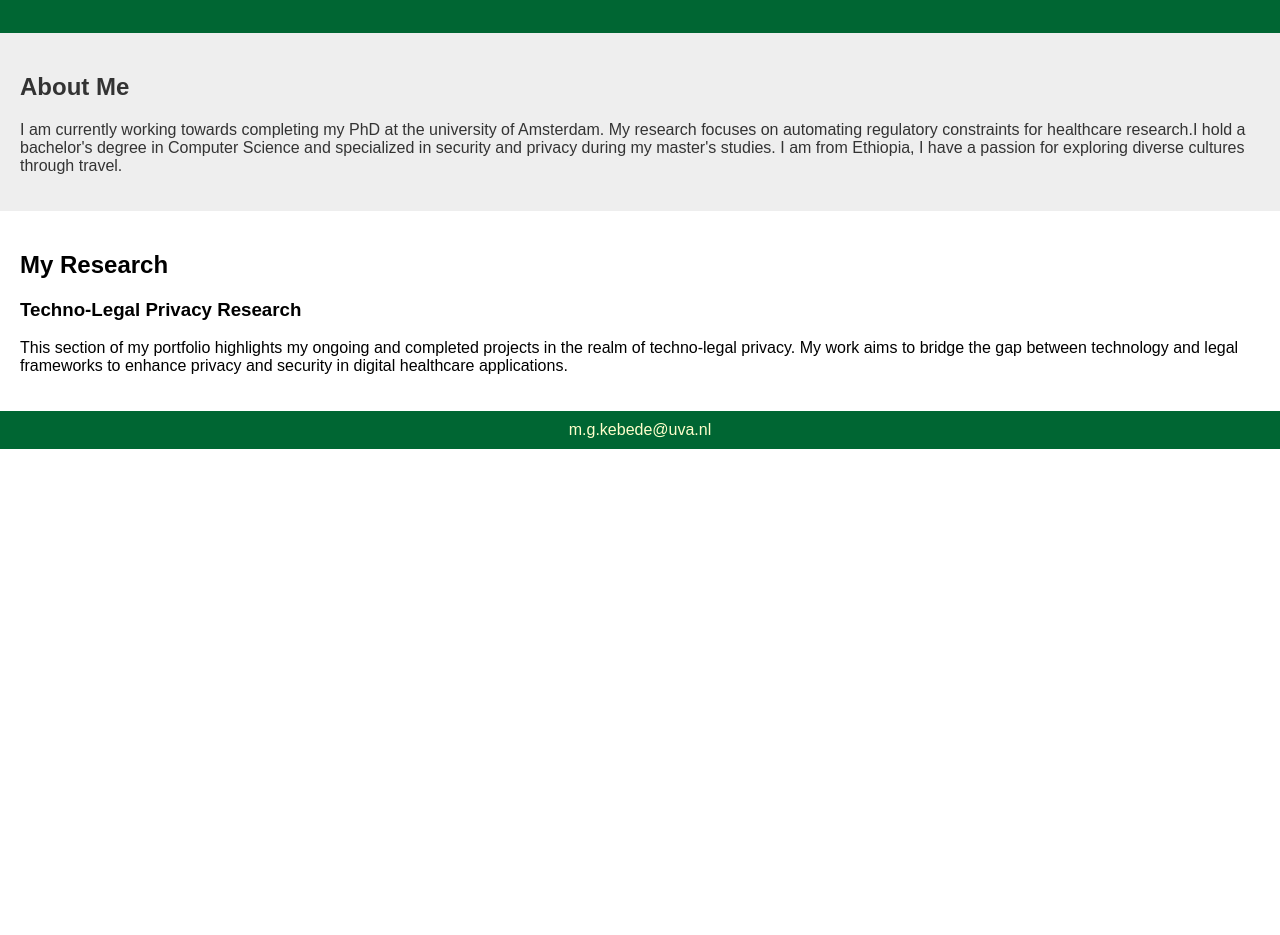
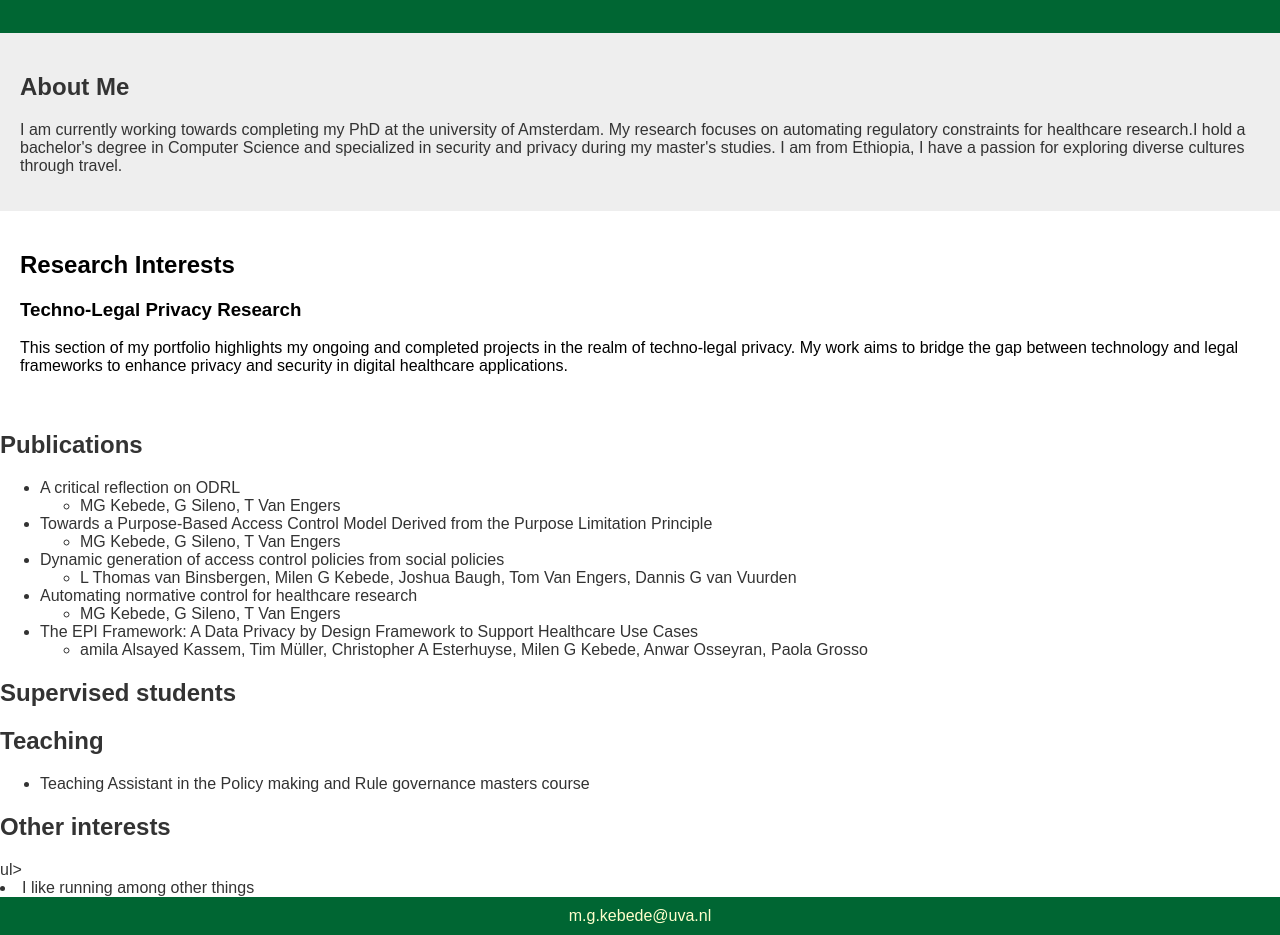
Before and after one commit to yemilen/MKebede, a plain HTML site: page index.html in a window 1280 px wide. Shown: the part 121-1056 px from the top of the page. Before the commit the page ends 800 px from the top, so only its background shows below. Drawn offline with Linux system fonts and the light colour scheme.

Commit message:
Update index.html

```diff
--- a/index.html
+++ b/index.html
@@ -23,10 +23,42 @@
         <p>I am currently working towards completing my PhD at the university of Amsterdam. My research focuses on automating regulatory constraints for healthcare research.I hold a bachelor's degree in Computer Science and specialized in security and privacy during my master's studies. I am from Ethiopia, I have a passion for exploring diverse cultures through travel.</p>
     </section>
     <section class="research">
-        <h2>My Research</h2>
+        <h2>Research Interests</h2>
         <h3>Techno-Legal Privacy Research</h3>
         <p>This section of my portfolio highlights my ongoing and completed projects in the realm of techno-legal privacy. My work aims to bridge the gap between technology and legal frameworks to enhance privacy and security in digital healthcare applications.</p>
     </section>
+    <h2> Publications </h2>
+        <ul>
+          <li>A critical reflection on ODRL</li>
+            <ul>
+            <li>MG Kebede, G Sileno, T Van Engers</li>
+            </ul>
+          <li>Towards a Purpose-Based Access Control Model Derived from the Purpose Limitation Principle</li>
+            <ul>
+            <li>MG Kebede, G Sileno, T Van Engers</li>
+            </ul>
+          <li>Dynamic generation of access control policies from social policies</li>
+            <ul>
+            <li>L Thomas van Binsbergen, Milen G Kebede, Joshua Baugh, Tom Van Engers, Dannis G van Vuurden</li>
+            </ul>
+          <li>Automating normative control for healthcare research</li>
+            <ul>
+            <li>MG Kebede, G Sileno, T Van Engers</li>
+            </ul>
+          <li>The EPI Framework: A Data Privacy by Design Framework to Support Healthcare Use Cases</li>
+            <ul>
+            <li>amila Alsayed Kassem, Tim Müller, Christopher A Esterhuyse, Milen G Kebede, Anwar Osseyran, Paola Grosso</li>
+            </ul>
+    </ul>
+    <h2> Supervised students </h2>
+    <h2> Teaching </h2>
+        <ul>
+            <li>Teaching Assistant in the Policy making and Rule governance masters course </li>
+        </ul>
+    <h2> Other interests </h2>
+        ul>
+            <li> I like running among other things </li>
+        </ul>
     <footer>
         <script type="text/javascript">
             document.write('m.g.kebede');
```
